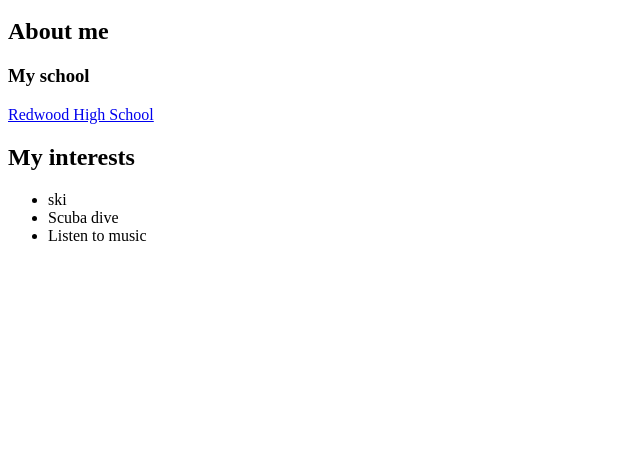
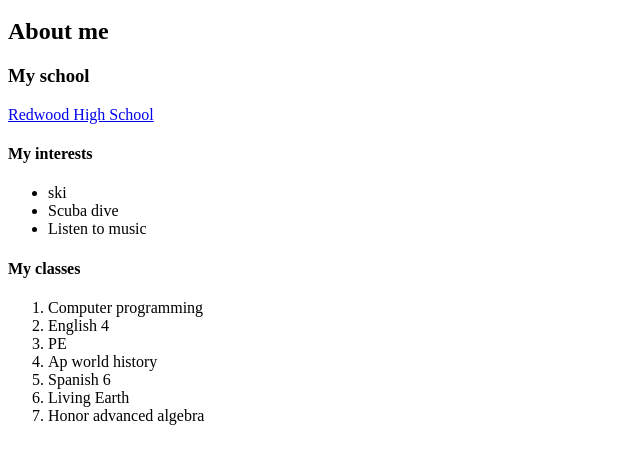
Before and after one commit to Julia-gu/Julia-gu.github.io, a plain HTML site: page index.html in a window 1280 px wide. Shown: the part 135-598 px from the top of the page, without its empty margins (0-640 px from the left). Drawn offline with Linux system fonts and the light colour scheme.

```diff
--- a/index.html
+++ b/index.html
@@ -15,13 +15,22 @@
     <a href="https://ca01000875.schoolwires.net/redwood">
     Redwood High School
     </a>
-    <h2>My interests</h2>
+    <h4>My interests</h2>
     <ul>
         <li>ski</li>
         <li>Scuba dive</li>
         <li>Listen to music</li>
     </ul>
-
+    <h4>My classes</h4>
+    <ol>
+        <li>Computer programming</li>
+        <li>English 4</li>
+        <li>PE</li>
+        <li>Ap world history</li>
+        <li>Spanish 6</li>
+        <li>Living Earth</li>
+        <li>Honor advanced algebra</li>
+    </ol>
 
 </body>
 </html>
```
